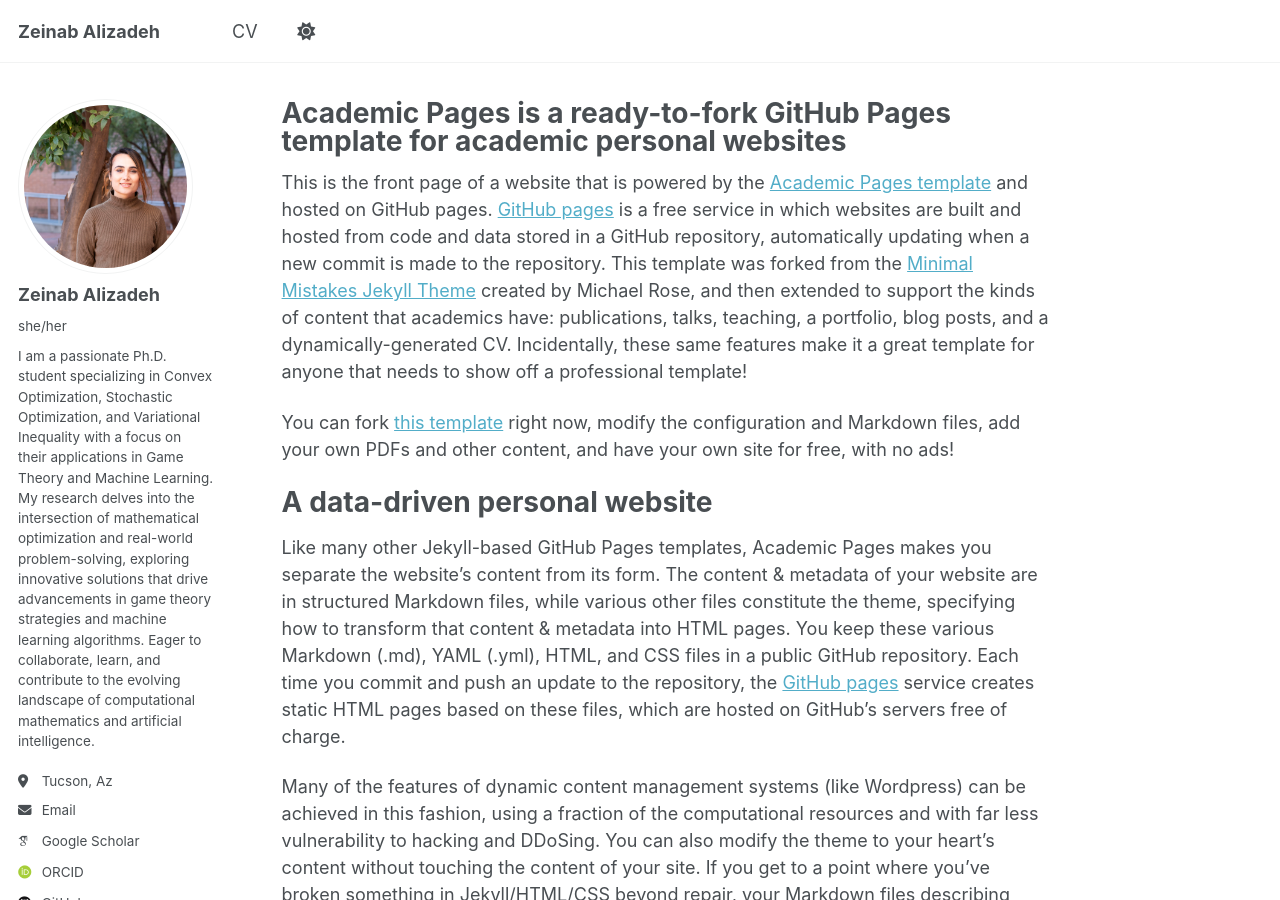
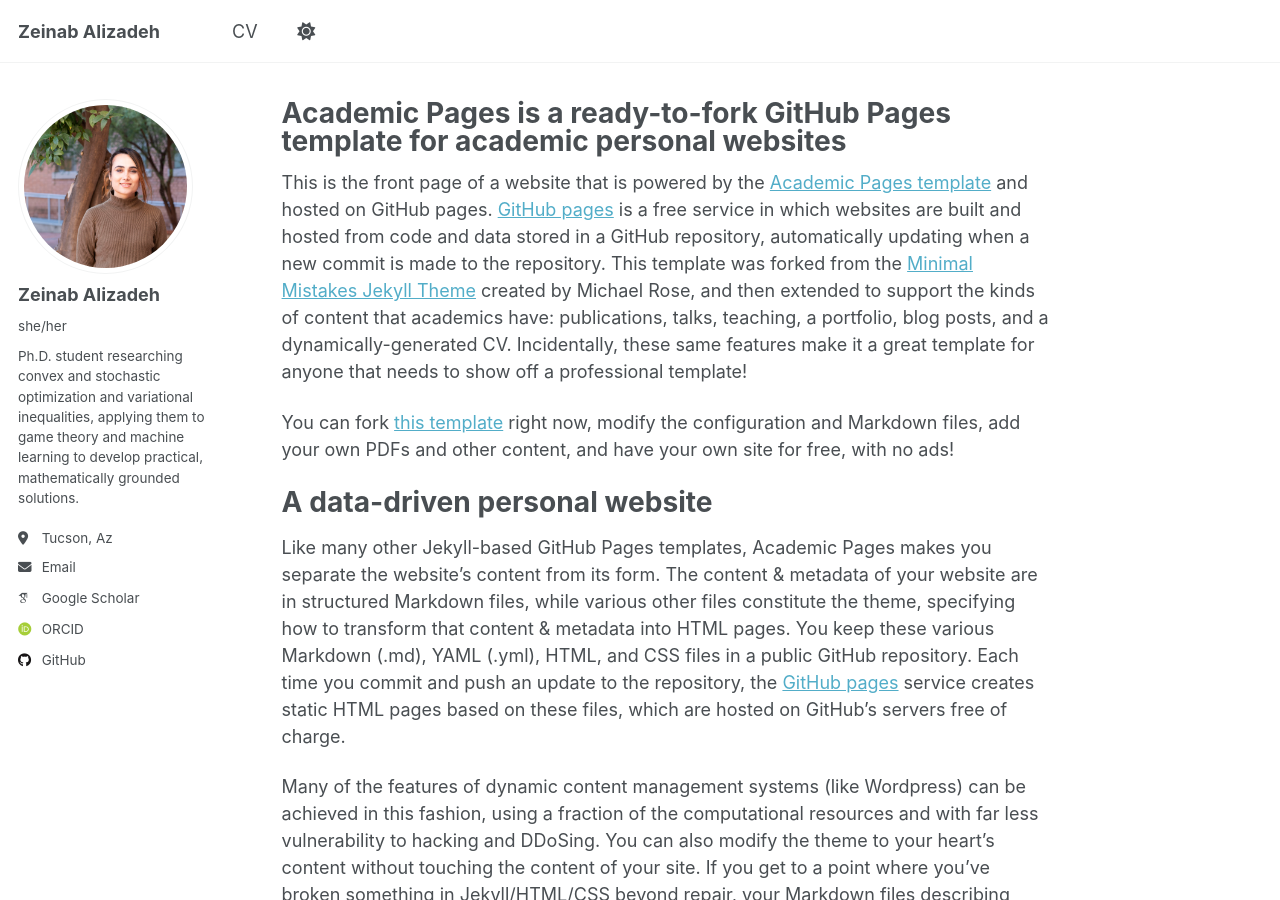
Before and after one commit to zalizadeh/zalizadeh.github.io, a Jekyll site: the page built from _pages/about.md, in a window 1280 px wide and 900 px high. Built offline with Jekyll 4.4.1, drawn with Linux system fonts in a browser that asks for light colours; some web fonts are replaced; a script that is not in the unit is left out.

Commit message:
Update _config.yml
Sumrize bio

```diff
--- a/_config.yml
+++ b/_config.yml
@@ -25,7 +25,7 @@ author:
   avatar           : "profile.png"
   name             : "Zeinab Alizadeh"
   pronouns         : "she/her"
-  bio              : "I am a passionate Ph.D. student specializing in Convex Optimization, Stochastic Optimization, and Variational Inequality with a focus on their applications in Game Theory and Machine Learning. My research delves into the intersection of mathematical optimization and real-world problem-solving, exploring innovative solutions that drive advancements in game theory strategies and machine learning algorithms. Eager to collaborate, learn, and contribute to the evolving landscape of computational mathematics and artificial intelligence."
+  bio              : "Ph.D. student researching convex and stochastic optimization and variational inequalities, applying them to game theory and machine learning to develop practical, mathematically grounded solutions."
   location         : "Tucson, Az"
   employer         : #""
   uri              : # URL
```
